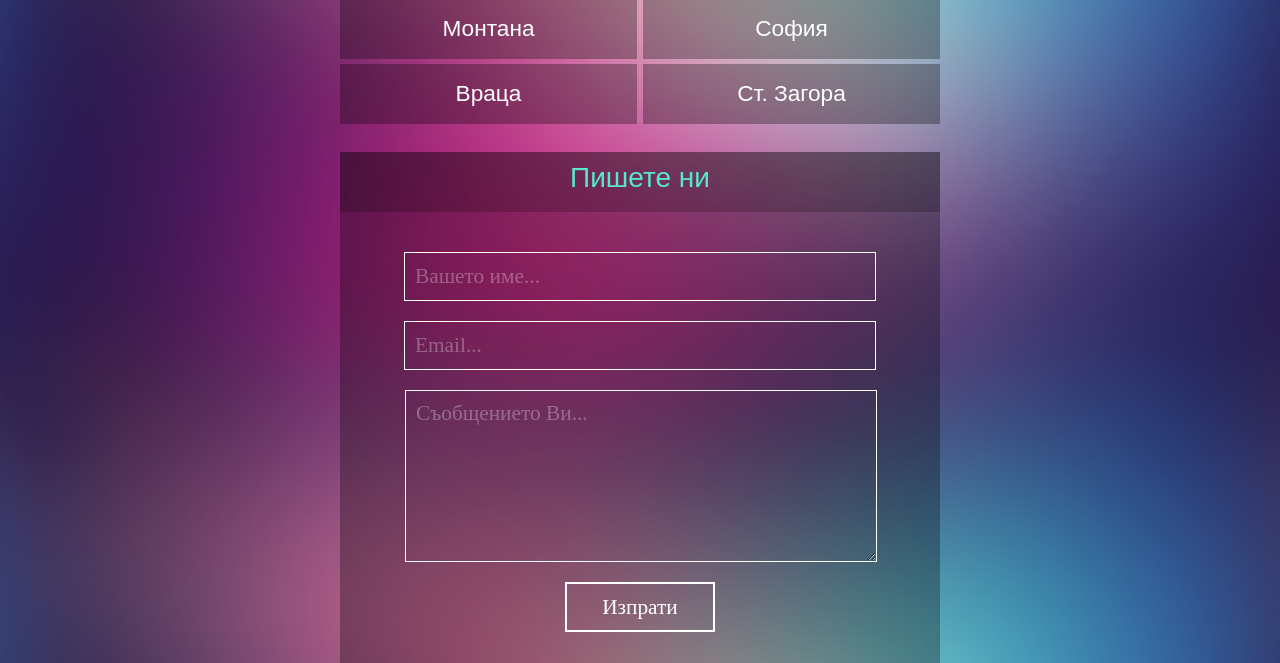
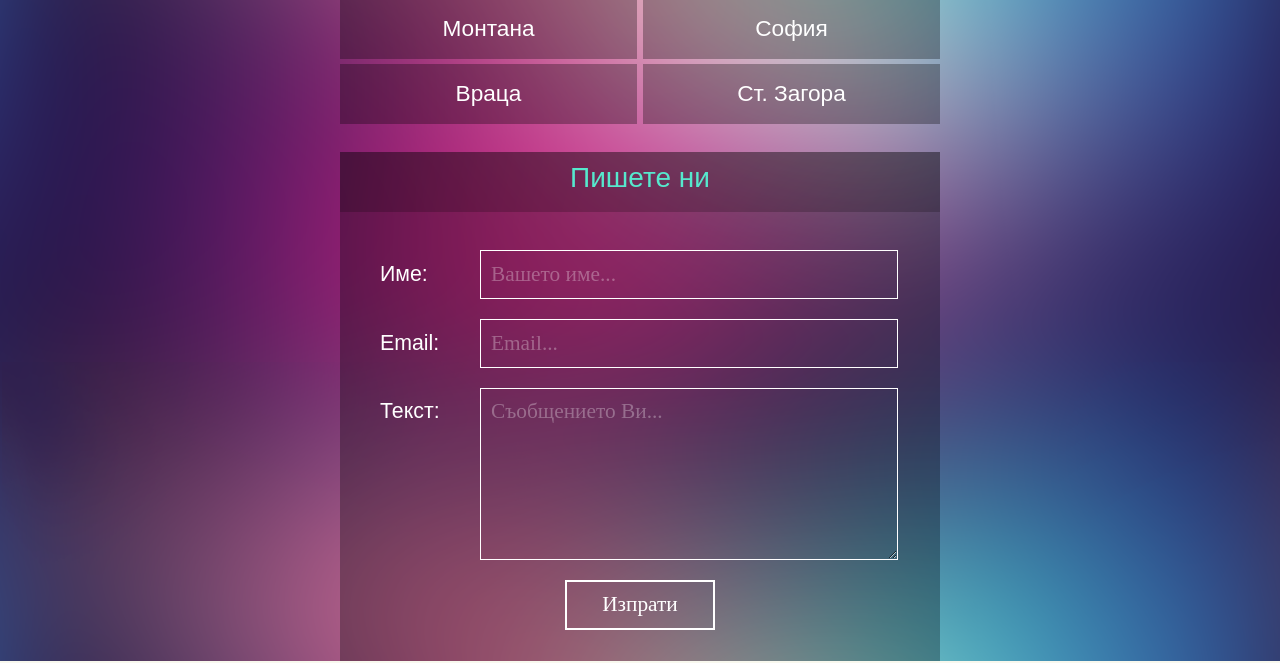
Before and after one commit to Aleksandrova/html, a PHP site: page /contacts in a window 1280 px wide, after a click that opens the changed part. Shown: the part 438-1101 px from the top of the page. Run offline with PHP 8.4, Linux system fonts and the light colour scheme.

Commit message:
Contacts form

```diff
--- a/app/views/contacts.php
+++ b/app/views/contacts.php
@@ -28,11 +28,11 @@
 	<div class="bg-hack" id="form-holder" style="display: none;">
 		<div id="write-us" class="bg-hack"><p><?=$label['contacts']['writetous'];?></p></div>
 		<form action="/<?=$lng;?>/contacts" method="post">
-	        <input name="name" placeholder="Вашето име...">
+	        <p>Име: </p> <input name="name" placeholder="Вашето име...">
 
-			<input name="email" type="email" placeholder="Email...">
+			<p>Email: </p> <input name="email" type="email" placeholder="Email...">
 
-			<div id="tex"><textarea name="message" placeholder="Съобщението Ви..."></textarea></div>
+			<p>Текст: </p> <div id="tex"><textarea name="message" placeholder="Съобщението Ви..."></textarea></div>
 
 			<input id="button-send" type="submit" value="<?=$label['contacts']['send'];?>">
 	        <div id="fix"></div>
--- a/static/css/style.css
+++ b/static/css/style.css
@@ -899,14 +899,13 @@ input{
 }
 
 input, textarea, #tex {
-	width:75%;
+	width:66%;
 	height:27px;
 	background:none;
 	border: none;
 	padding:10px;
-	margin-top:20px;
-	margin-left: auto;
-	margin-right: auto;
+	margin-top:-48px;
+	margin-left: 140px;
 	font-size: 16pt;
 	font-family: "Century Gothic";
 	color: #fff;
@@ -926,6 +925,14 @@ textarea{
 
 	width: 100% !important;
 	height: 150px;
+}
+
+form p{
+	font-size: 16pt;
+	position: relative;
+	top: 10px;
+	left: 40px;
+
 }
 
 ::-webkit-input-placeholder { /* WebKit browsers */
```
